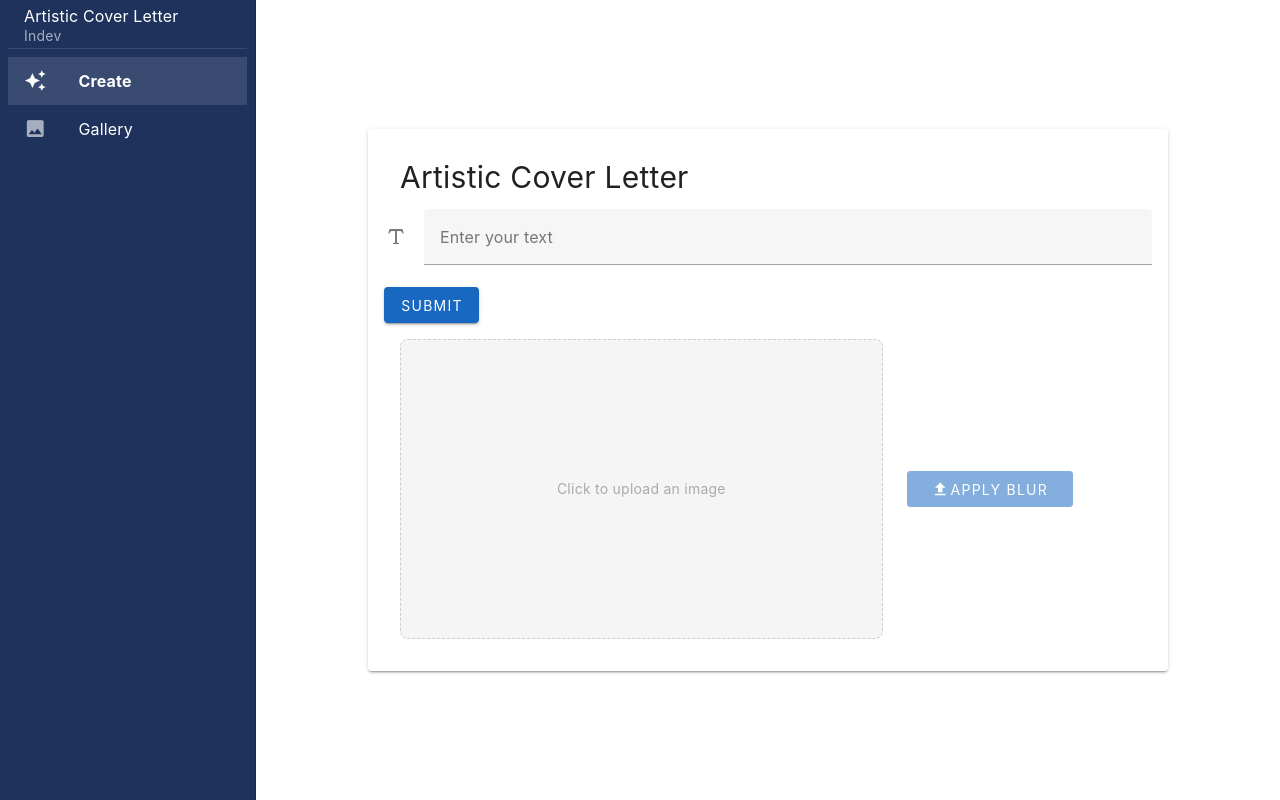
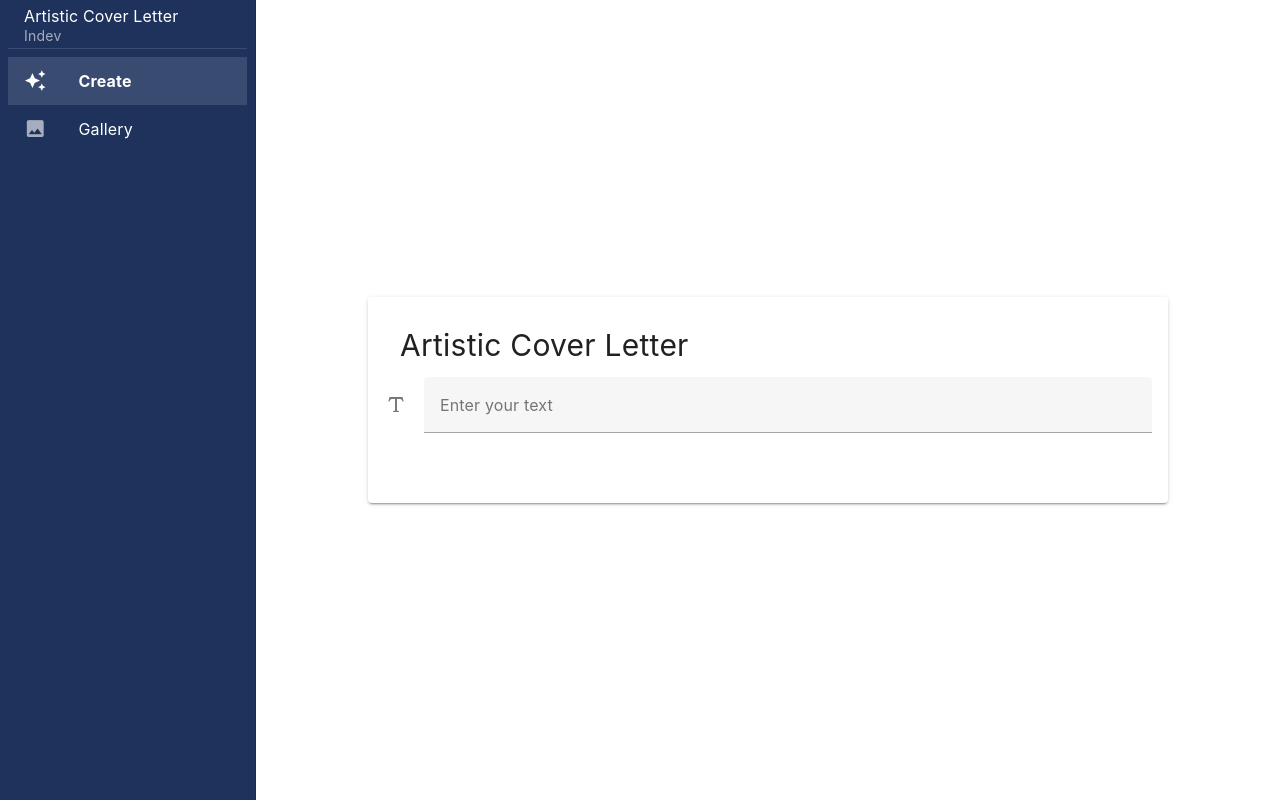
Before and after one commit to uol-mediaprocessing-2024-2025/artistic-cover-letter, a Vue app in the folder frontend/: page / in a window 1280 px wide. Built offline with nearby package versions, Linux system fonts and the light colour scheme.

Commit message:
UI cleanup, error popups and fixes

```diff
--- a/frontend/src/components/MainComponent.vue
+++ b/frontend/src/components/MainComponent.vue
@@ -9,6 +9,7 @@ const blurredImage = ref(null); // Stores the blurred image from the backend
 const isLoading = ref(false);  // Boolean to show a loading spinner while the image is being processed
 const displayedImage = ref(null); // Handles the image currently displayed (original/blurred)
 const text = ref(null);
+const errorMessage = ref(null);
 
 // Watch for changes in the selected image from the gallery
 watch(
@@ -90,7 +91,9 @@ const submitText = async () => {
   });
   blurredImage.value = URL.createObjectURL(response.data);
   displayedImage.value = blurredImage.value;
+  errorMessage.value = null;
   } catch (error) {
+    errorMessage.value = "Internal server error.";
     console.error('Failure:', error);
   } finally {
     isLoading.value = false;
@@ -108,48 +111,22 @@ const submitText = async () => {
         <h2>Artistic Cover Letter</h2>
       </v-card-title>
       <!-- Card content -->
-      <v-text-field v-model="text" label="Enter your text" prepend-icon="mdi-format-text" ></v-text-field>
-      <v-btn color="primary" @click="submitText">Submit</v-btn>
+      <v-text-field v-model="text" label="Enter your text" prepend-icon="mdi-format-text" @keyup.enter="submitText" :disabled="isLoading"></v-text-field>
       <v-card-text>
-        <!-- Row for image upload and button -->
-        <v-row align="center">
-          <!-- Image upload field (clickable image area) -->
-          <v-col cols="12" md="8">
             <!-- Wrapper div for positioning the loading overlay -->
             <div class="image-wrapper">
-              <v-responsive @click="openFileDialog" class="image-placeholder">
-                <!-- Display current image (original or blurred) or placeholder -->
-                <v-img v-if="displayedImage" :src="displayedImage" max-height="300" contain @click.stop="toggleImage"
+              <v-img v-if="displayedImage" :src="displayedImage" max-height="300" contain @click.stop="toggleImage"
                   :class="{ 'clickable': blurredImage && !isLoading }">
-                  <!-- "X" button to reset the image -->
-                  <v-btn v-if="displayedImage" icon density="compact" class="reset-btn ma-2" @click="resetImage"
-                    color="red">
-                    <v-icon small>mdi-close</v-icon>
-                  </v-btn>
                 </v-img>
-                <div class="d-flex align-center justify-center" v-else>Click to upload an image</div>
-              </v-responsive>
+                <div class="d-flex align-center justify-center" v-else></div>
               <!-- Loading overlay with centered spinner -->
               <div v-if="isLoading" class="loading-overlay">
                 <v-progress-circular indeterminate color="primary" size="50"></v-progress-circular>
               </div>
             </div>
-          </v-col>
-          <!-- Apply Blur Button with Icon -->
-          <v-col cols="12" md="3" class="text-center">
-            <v-btn color="primary" @click="applyBlur" :disabled="!fileBlob || isLoading" block>
-              <v-icon left>mdi-upload</v-icon>
-              Apply Blur
-            </v-btn>
-            <div v-if="blurredImage && !isLoading" class="mt-2 text-caption">
-              Click the image to toggle between original and blurred versions
-            </div>
-          </v-col>
-        </v-row>
-        <!-- File input field (hidden) -->
-        <v-file-input label="Upload an Image" @change="handleImageUpload" accept="image/*" class="d-none"
-          prepend-icon="mdi-upload"></v-file-input>
+
       </v-card-text>
+      <v-alert v-if="errorMessage && !isLoading" type="error"> {{ errorMessage }} </v-alert>
     </v-card>
   </v-container>
 </template>
```
